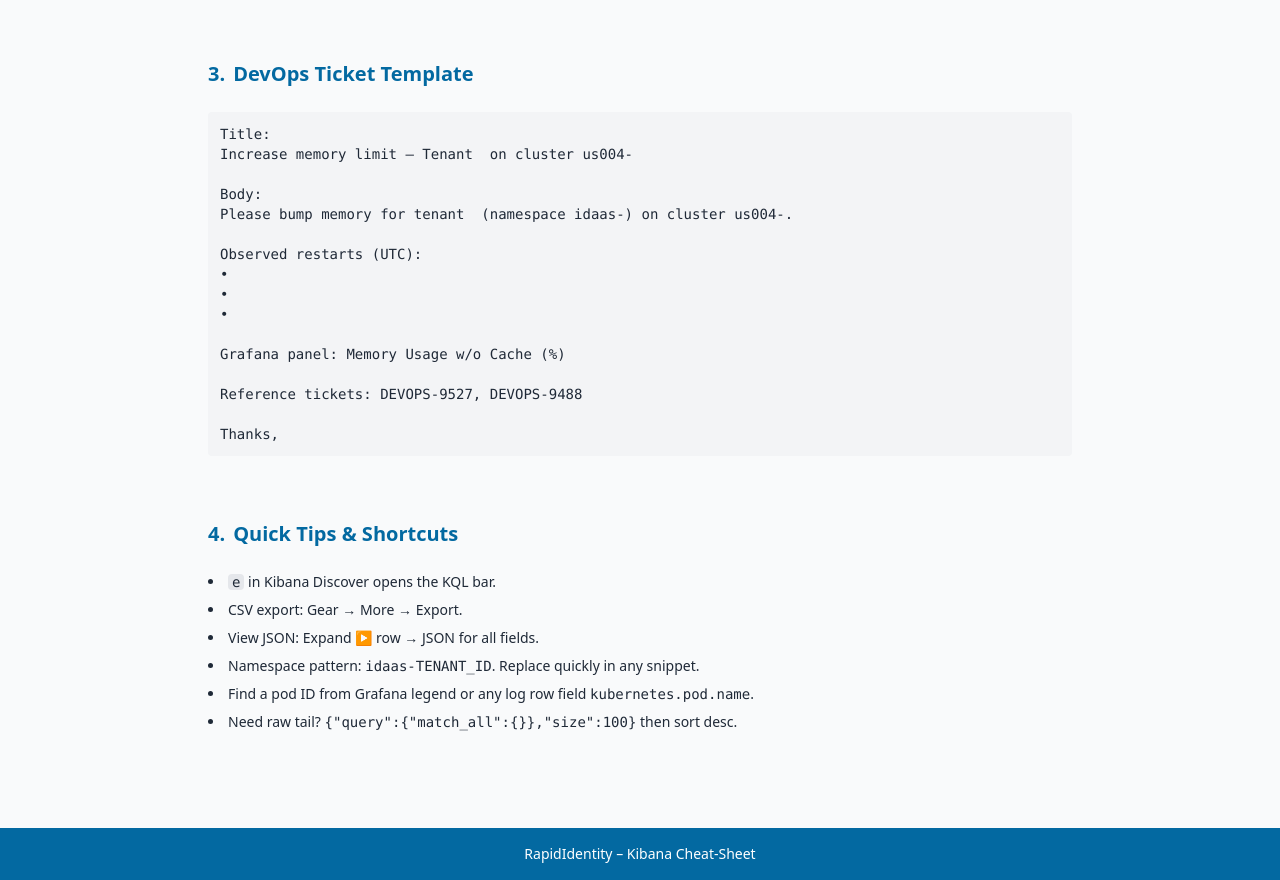
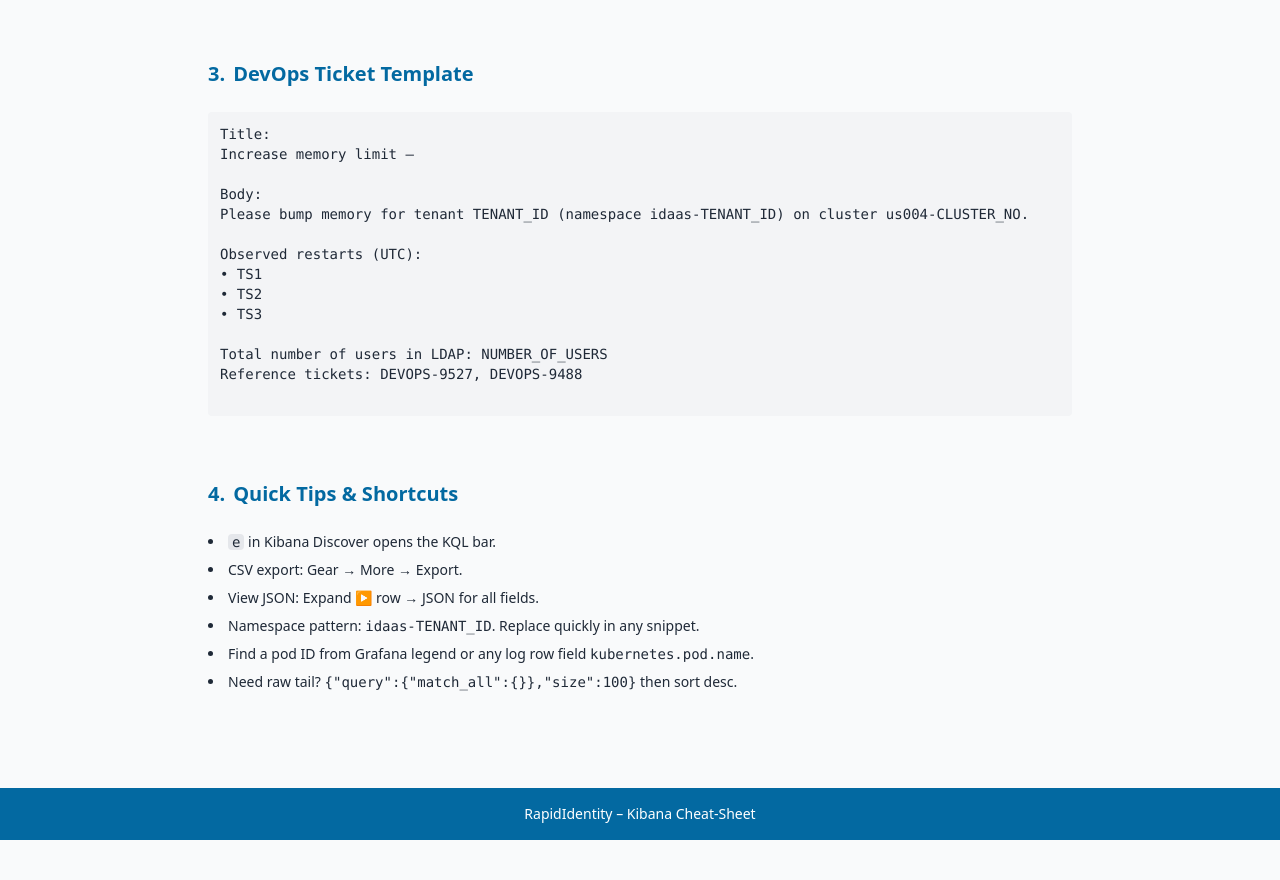
Before and after one commit to Ri-docs/kibana, a plain HTML site: page index.html in a window 1280 px wide. Shown: the part 1320-2200 px from the top of the page. After the commit the page ends 2160 px from the top, so only its background shows below. Drawn offline with nearby package versions, Linux system fonts and the light colour scheme.

Commit message:
Update index.html

```diff
--- a/index.html
+++ b/index.html
@@ -187,22 +187,20 @@
         <span class="mr-2">3.</span> DevOps Ticket Template
       </h2>
 <pre class="bg-gray-100 p-3 rounded text-sm whitespace-pre-wrap"><code>Title:
-Increase memory limit – Tenant <TENANT_ID> on cluster us004-<CLUSTER_NO>
+Increase memory limit –
 
 Body:
-Please bump memory for tenant <TENANT_ID> (namespace idaas-<TENANT_ID>) on cluster us004-<CLUSTER_NO>.
+Please bump memory for tenant TENANT_ID (namespace idaas-TENANT_ID) on cluster us004-CLUSTER_NO.
 
 Observed restarts (UTC):
-• <TS1>
-• <TS2>
-• <TS3>
+• TS1
+• TS2
+• TS3
 
-Grafana panel: Memory Usage w/o Cache (%)
-
+Total number of users in LDAP: NUMBER_OF_USERS
 Reference tickets: DEVOPS-9527, DEVOPS-9488
 
-Thanks,
-<Your Name></code></pre>
+</code></pre>
     </section>
 
     <!--==============  TIPS & SHORTCUTS  ==============-->
```
